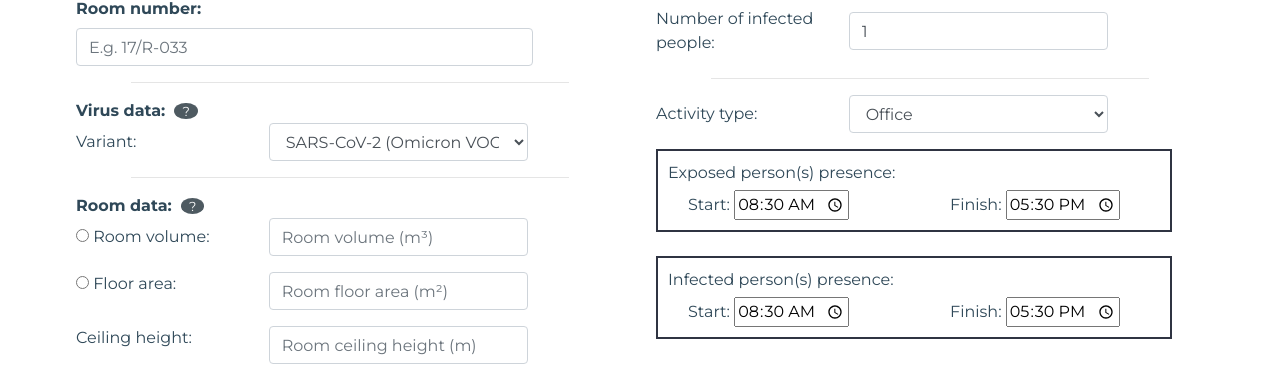
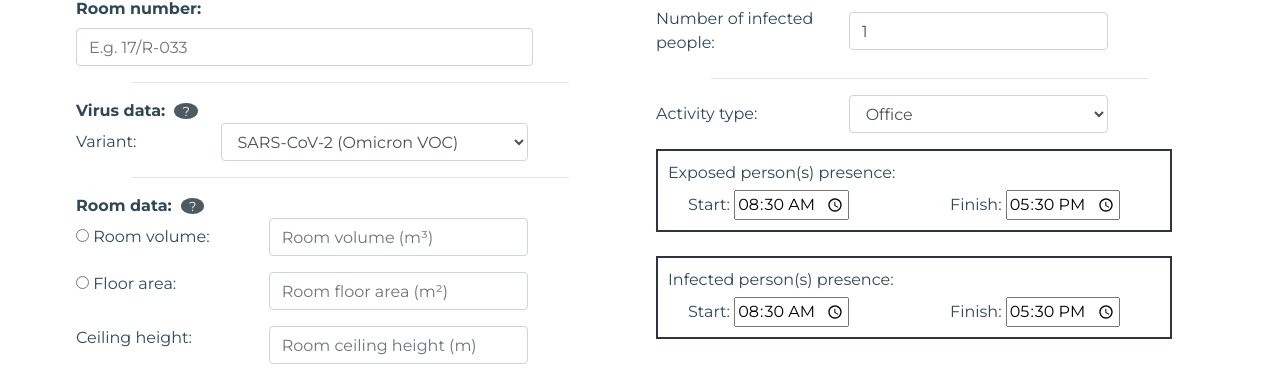
Before and after one commit to CERN/CAiMIRA, a Python web app: template cara/apps/templates/calculator.form.html.j2 in a window 1280 px wide. Shown: the part 384-752 px from the top of the page. Run offline with Jinja, Linux system fonts and the light colour scheme; the template is opened without the code that fills it, so the values that code supplies are empty; some libraries are stand-ins or nearby versions.

Commit message:
Changed Virus variant dropdown size

```diff
--- a/cara/apps/templates/base/calculator.form.html.j2
+++ b/cara/apps/templates/base/calculator.form.html.j2
@@ -63,8 +63,8 @@
     </div><br>
 
     <div class="form-group row">
-    <div class="col-sm-4"><label class="col-form-label">Variant:</label></div>
-    <div class="col-sm-6">
+    <div class="col-sm-3"><label class="col-form-label">Variant:</label></div>
+    <div class="col-sm-7">
     <select id="Variant" name="virus_type" class="form-control">
       <option value="SARS_CoV_2">SARS-CoV-2 (nominal strain)</option>
       <option value="SARS_CoV_2_B117">SARS-CoV-2 (Alpha VOC)</option>
```
